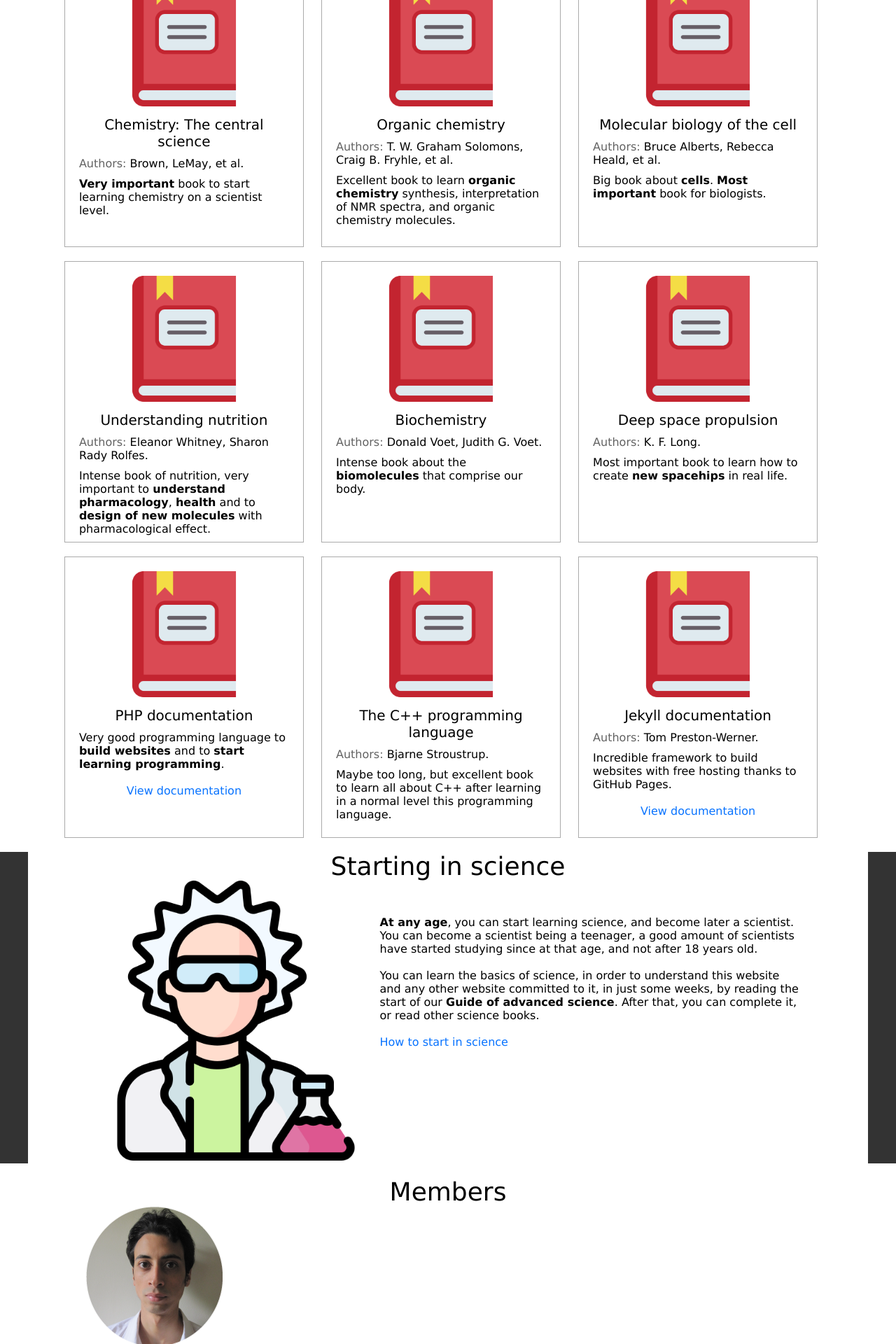
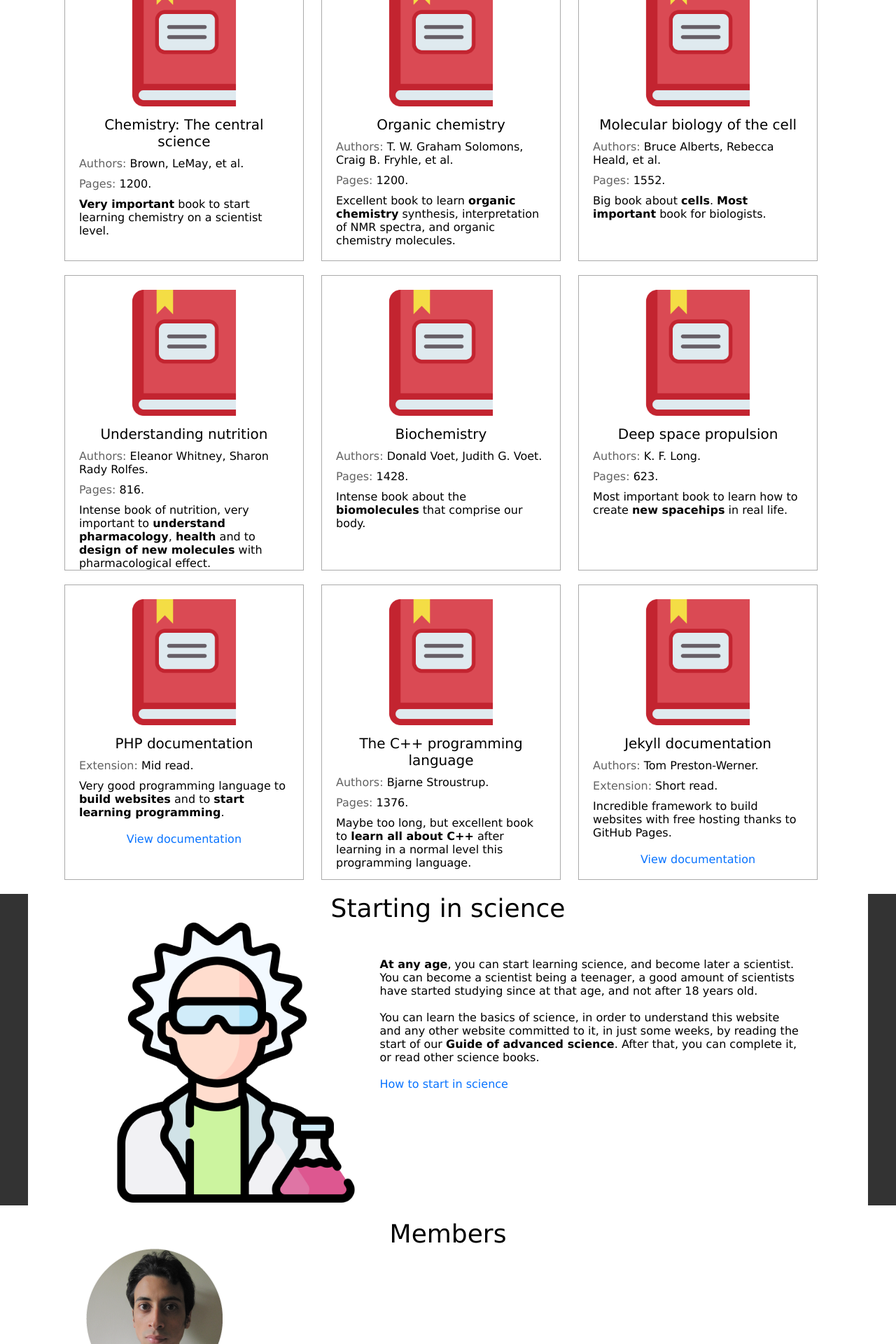
Before and after one commit to scifir/scifir.github.io, a Jekyll site: the page built from index.html, in a window 1280 px wide. Shown: the part 3345-5265 px from the top of the page at 70% size. Built offline with Jekyll 4.4.1, drawn with Linux system fonts in a browser that asks for light colours.

Commit message:
Amount of pages of each recommended book added, some alt attributes updated

```diff
--- a/assets/index.css
+++ b/assets/index.css
@@ -199,7 +199,7 @@
 	padding: 20px;
 	border: 1px solid #aaaaaa;
 	text-align: center;
-	height: 360px;
+	height: 380px;
 }
 
 .home_book > h3
--- a/index.html
+++ b/index.html
@@ -124,41 +124,48 @@ header_title: "Scifir"
 		<img src="/assets/book-icon.png" alt="Icon of book" class="home_book_image">
 		<h3>Chemistry: The central science</h3>
 		<section><span>Authors:</span> Brown, LeMay, et al.</section>
+		<section><span>Pages:</span> 1200.</section>
 		<p><strong>Very important</strong> book to start learning chemistry on a scientist level.</p>
 	</div>
 	<div class="home_book">
 		<img src="/assets/book-icon.png" alt="Icon of book" class="home_book_image">
 		<h3>Organic chemistry</h3>
 		<section><span>Authors:</span> T. W. Graham Solomons, Craig B. Fryhle, et al.</section>
+		<section><span>Pages:</span> 1200.</section>
 		<p>Excellent book to learn <strong>organic chemistry</strong> synthesis, interpretation of NMR spectra, and organic chemistry molecules.</p>
 	</div>
 	<div class="home_book">
 		<img src="/assets/book-icon.png" alt="Icon of book" class="home_book_image">
 		<h3>Molecular biology of the cell</h3>
 		<section><span>Authors:</span> Bruce Alberts, Rebecca Heald, et al.</section>
+		<section><span>Pages:</span> 1552.</section>
 		<p>Big book about <strong>cells</strong>. <strong>Most important</strong> book for biologists.</p>
 	</div>
 	<div class="home_book">
 		<img src="/assets/book-icon.png" alt="Icon of book" class="home_book_image">
 		<h3>Understanding nutrition</h3>
 		<section><span>Authors:</span> Eleanor Whitney, Sharon Rady Rolfes.</section>
+		<section><span>Pages:</span> 816.</section>
 		<p>Intense book of nutrition, very important to <strong>understand pharmacology</strong>, <strong>health</strong> and to <strong>design of new molecules</strong> with pharmacological effect.</p>
 	</div>
 	<div class="home_book">
 		<img src="/assets/book-icon.png" alt="Icon of book" class="home_book_image">
 		<h3>Biochemistry</h3>
 		<section><span>Authors:</span> Donald Voet, Judith G. Voet.</section>
+		<section><span>Pages:</span> 1428.</section>
 		<p>Intense book about the <strong>biomolecules</strong> that comprise our body.</p>
 	</div>
 	<div class="home_book">
 		<img src="/assets/book-icon.png" alt="Icon of book" class="home_book_image">
 		<h3>Deep space propulsion</h3>
 		<section><span>Authors:</span> K. F. Long.</section>
+		<section><span>Pages:</span> 623.</section>
 		<p>Most important book to learn how to create <strong>new spacehips</strong> in real life.</p>
 	</div>
 	<div class="home_book">
 		<img src="/assets/book-icon.png" alt="Icon of book" class="home_book_image">
 		<h3>PHP documentation</h3>
+		<section><span>Extension:</span> Mid read.</section>
 		<p>Very good programming language to <strong>build websites</strong> and to <strong>start learning programming</strong>.</p>
 		<br>
 		<a href="https://www.php.net/manual/en" class="text_link">View documentation</a>
@@ -167,12 +174,14 @@ header_title: "Scifir"
 		<img src="/assets/book-icon.png" alt="Icon of book" class="home_book_image">
 		<h3>The C++ programming language</h3>
 		<section><span>Authors:</span> Bjarne Stroustrup.</section>
-		<p>Maybe too long, but excellent book to learn all about C++ after learning in a normal level this programming language.</p>
+		<section><span>Pages:</span> 1376.</section>
+		<p>Maybe too long, but excellent book to <strong>learn all about C++</strong> after learning in a normal level this programming language.</p>
 	</div>
 	<div class="home_book">
 		<img src="/assets/book-icon.png" alt="Icon of book" class="home_book_image">
 		<h3>Jekyll documentation</h3>
 		<section><span>Authors:</span> Tom Preston-Werner.</section>
+		<section><span>Extension:</span> Short read.</section>
 		<p>Incredible framework to build websites with free hosting thanks to GitHub Pages.</p>
 		<br>
 		<a href="https://jekyllrb.com/docs" class="text_link">View documentation</a>
@@ -181,7 +190,7 @@ header_title: "Scifir"
 <div id="home_starting_science" class="home_section">
 	<div id="home_starting_science_content">
 		<h2>Starting in science</h2>
-		<img src="/assets/scientist-icon.png" id="home_starting_science_icon">
+		<img src="/assets/scientist-icon.png" id="home_starting_science_icon" alt="Comic of scientist like Rick">
 		<div id="home_starting_science_text">
 			<p><strong>At any age</strong>, you can start learning science, and become later a scientist. You can become a scientist being a teenager, a good amount of scientists have started studying since at that age, and not after 18 years old.
 			<br><br>
@@ -194,7 +203,7 @@ header_title: "Scifir"
 <div class="home_section">
 	<h2>Members</h2>
 	<div class="home_member">
-		<a href="https://iarfen.github.io"><img src="/assets/ismael-correa-photo.png" alt="Picture of Ismael Correa Castro at 27 years old"></a>
+		<a href="https://iarfen.github.io"><img src="/assets/ismael-correa-photo.png" alt="Ismael Correa Castro at 27 years old"></a>
 		<div>
 			<a href="https://iarfen.github.io" class="text_link">Ismael Correa Castro</a>
 		</div>
```
